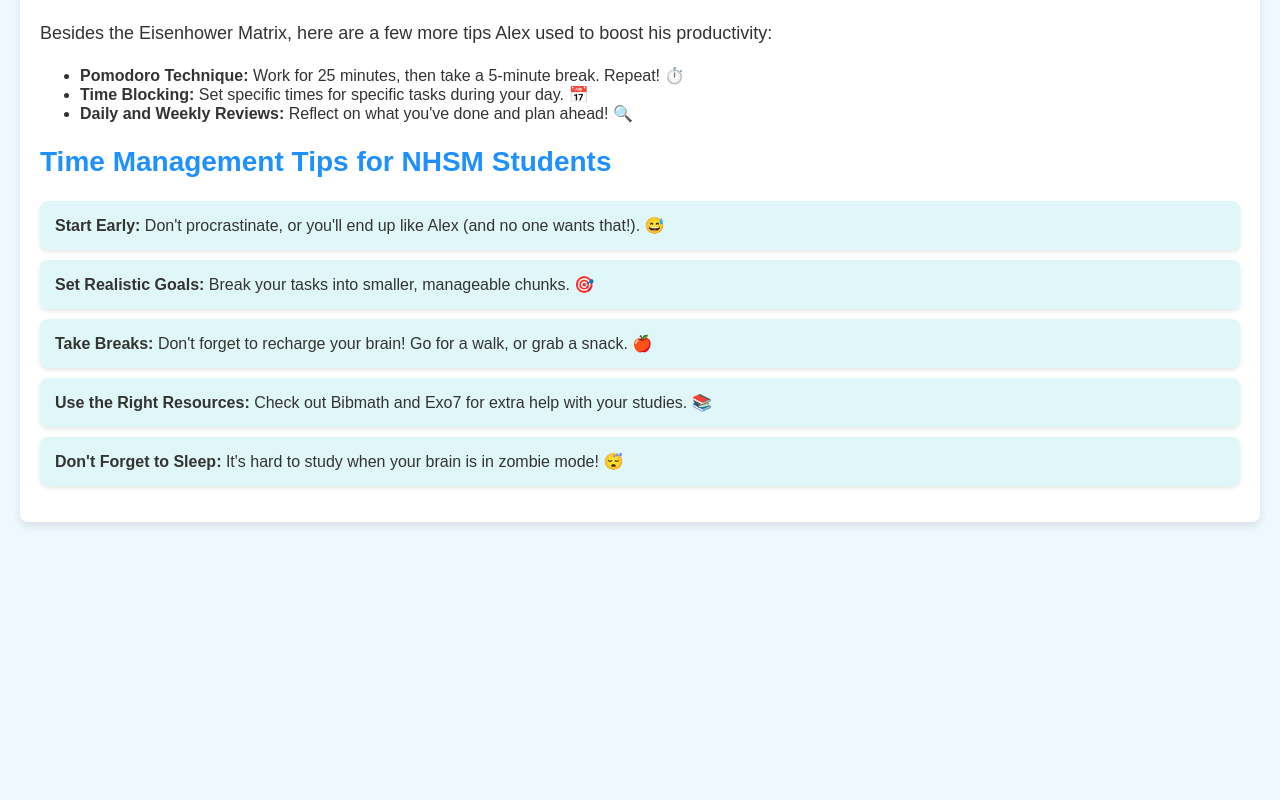
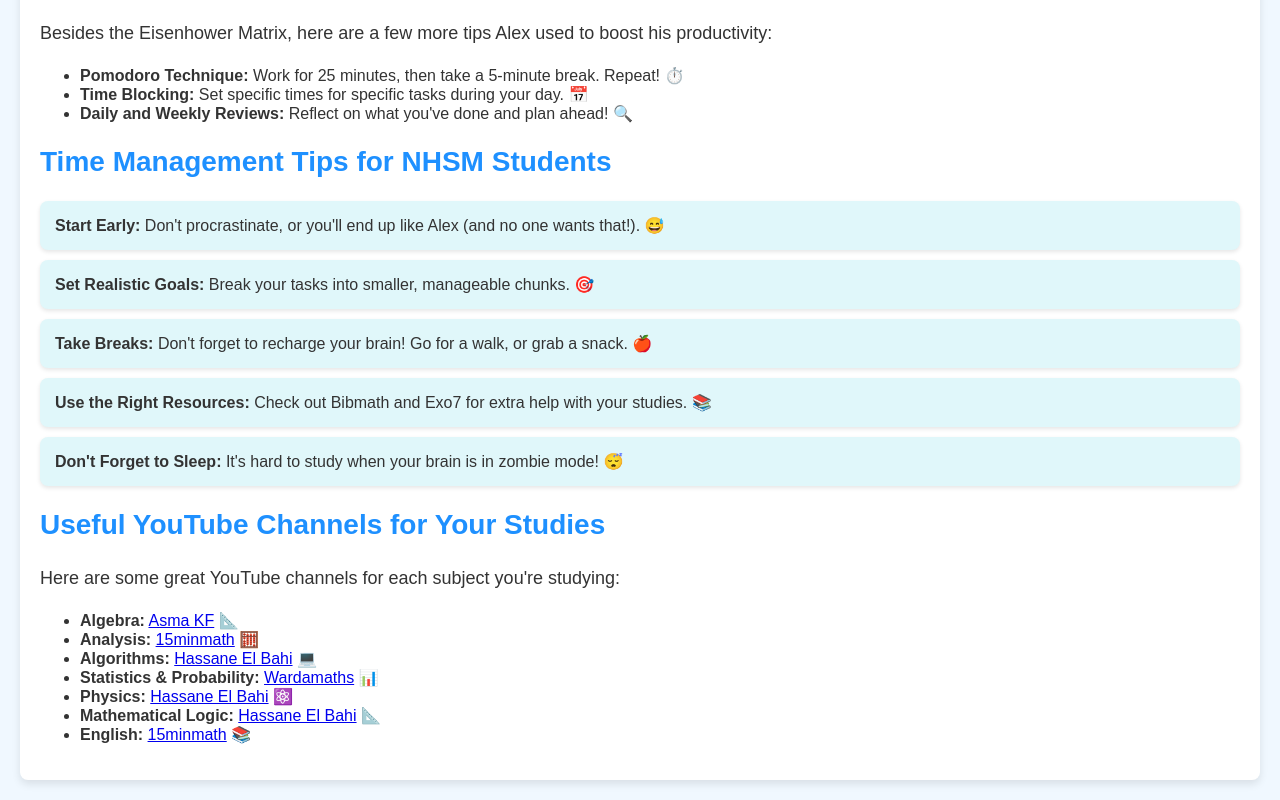
Before and after one commit to nina984/Smarttime, a plain HTML site: page Index.html in a window 1280 px wide. Shown: the part 1362-2162 px from the top of the page. Before the commit the page ends 1904 px from the top, so only its background shows below. Drawn offline with Linux system fonts and the light colour scheme.

Commit message:
Update Index.html

```diff
--- a/Index.html
+++ b/Index.html
@@ -3,7 +3,7 @@
 <head>
     <meta charset="UTF-8">
     <meta name="viewport" content="width=device-width, initial-scale=1.0">
-    <title>Time Management for Students</title>
+    <title>Time Management for NHSM Students</title>
     <style>
         body {
             font-family: Arial, sans-serif;
@@ -127,6 +127,19 @@
             <li><strong>Don't Forget to Sleep:</strong> It's hard to study when your brain is in zombie mode! 😴</li>
         </ul>
     </div>
+
+    <h2>Useful YouTube Channels for Your Studies</h2>
+    <p>Here are some great YouTube channels for each subject you're studying:</p>
+    <ul>
+        <li><strong>Algebra:</strong> <a href="https://www.youtube.com/@asma_kf" target="_blank">Asma KF</a> 📐</li>
+        <li><strong>Analysis:</strong> <a href="https://www.youtube.com/@15minmathlr" target="_blank">15minmath</a> 🧮</li>
+        <li><strong>Algorithms:</strong> <a href="https://www.youtube.com/@HassaneelBahi" target="_blank">Hassane El Bahi</a> 💻</li>
+        <li><strong>Statistics & Probability:</strong> <a href="https://www.youtube.com/@wardamaths7987" target="_blank">Wardamaths</a> 📊</li>
+        <li><strong>Physics:</strong> <a href="https://www.youtube.com/@HassaneelBahi" target="_blank">Hassane El Bahi</a> ⚛️</li>
+        <li><strong>Mathematical Logic:</strong> <a href="https://www.youtube.com/@HassaneelBahi" target="_blank">Hassane El Bahi</a> 📐</li>
+        <li><strong>English:</strong> <a href="https://www.youtube.com/@15minmathlr" target="_blank">15minmath</a> 📚</li>
+    </ul>
+
 </section>
 
 <footer>
@@ -134,4 +147,4 @@
 </footer>
 
 </body>
-</html>
+                                      </html>
```
